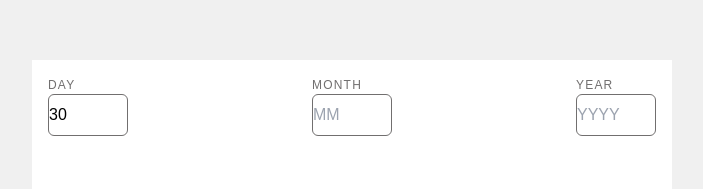
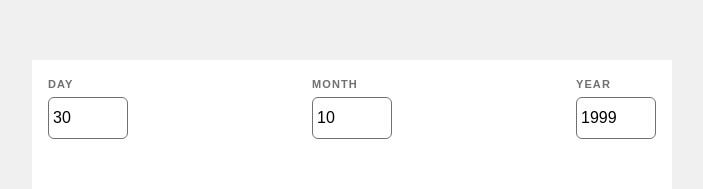
Before and after one commit to elghanbibadr/agecalc, a React (Vite) app: page / in a window 1280 px wide. Shown: the part 140-329 px from the top of the page, without its empty margins (288-991 px from the left). Built offline with nearby package versions, Linux system fonts and the light colour scheme.

Commit message:
add some tweaking

```diff
--- a/src/App.jsx
+++ b/src/App.jsx
@@ -2,8 +2,8 @@ import { useState } from "react"
 
 const App = () => {
   const [day, setDay] = useState('30');
-  const [month, setMonth] = useState('');
-  const [year, setYear] = useState('');
+  const [month, setMonth] = useState('10');
+  const [year, setYear] = useState('1999');
 
   const handleDayChange = (e) => setDay(e.target.value)
   const handleMonthChange = (e) => setMonth(e.target.value)
@@ -26,6 +26,7 @@ const App = () => {
           <div>
             <label htmlFor="month" >month</label>
             <input id="month"
+            className="appearance-none"
               type='number'
               value={month}
               onChange={handleMonthChange}
--- a/src/index.css
+++ b/src/index.css
@@ -2,6 +2,14 @@
 @tailwind components;
 @tailwind utilities;
 @import url('https://fonts.googleapis.com/css2?family=Poppins:wght@200;400;500;700&display=swap');
+
+@layer base {
+  input[type="number"]::-webkit-inner-spin-button,
+  input[type="number"]::-webkit-outer-spin-button {
+    -webkit-appearance: none;
+    margin: 0;
+  }
+}
 
 body{
   font-family: 'Poppins', sans-serif;
@@ -9,9 +17,9 @@ body{
 }
 
 label{
-  @apply flex text-Smokeygrey tracking-widest font-light uppercase text-[12px]
+  @apply flex text-Smokeygrey tracking-widest  font-bold uppercase text-[11px]
 }
 
 input{
-  @apply w-20 border-[1px] border-Smokeygrey rounded-md  py-2
+  @apply  placeholder:font-bold w-20 border-[1px]   px-1 my-1 border-Smokeygrey rounded-md  py-2 focus:border-Lightred outline-none
 }
```
